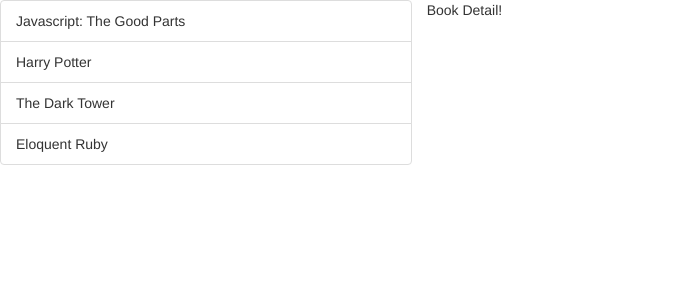
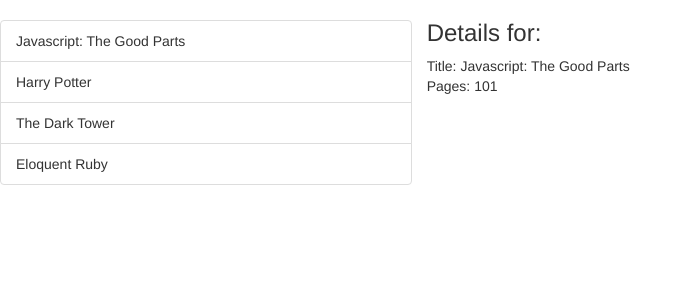
Before and after one commit to this-is-allan/book-list, a React (Create React App) app: page / in a window 1280 px wide. Both pictures are taken after a click on the item "Javascript: The Good Parts". Shown: the top 300 px of the page, without its empty margins (0-693 px from the left). Built offline with nearby package versions, Linux system fonts and the light colour scheme.

Commit message:
Conditional rendering

```diff
--- a/src/containers/book-detail.js
+++ b/src/containers/book-detail.js
@@ -3,8 +3,16 @@ import { connect } from 'react-redux';
 
 export class BookDetail extends Component {
     render() {
+        if (!this.props.book) {
+            return <div>Select a book to get started.</div>
+        }
+
         return (
-            <div>Book Detail!</div>
+            <div>
+                <h3>Details for:</h3>
+                <div>Title: {this.props.book.title}</div>
+                <div>Pages: {this.props.book.pages}</div>
+            </div>
         );
     }
 }
```
